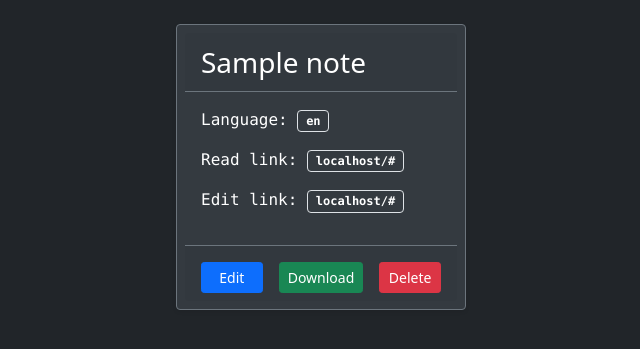
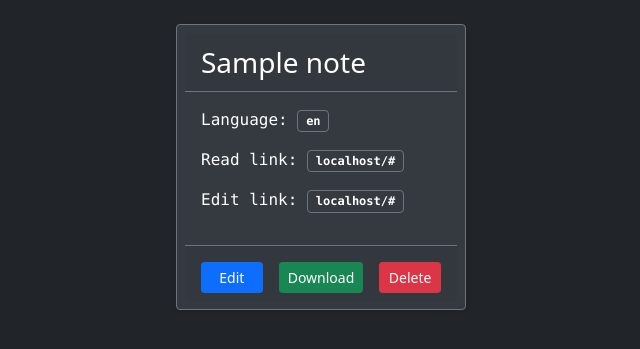
Before and after one commit to Krasnopolskiy/codeo, a Django app: page /dashboard/ in a window 1280 px wide. Shown: the part 56-405 px from the top of the page, without its empty margins (319-959 px from the left). Run offline with Django 3.2, Linux system fonts and the light colour scheme; a user stored in the database is signed in; tables that the repository leaves empty hold one stand-in row (values such as "Sample post"); some libraries are stand-ins or nearby versions.

Commit message:
Improve styles

```diff
--- a/notes/templates/pages/dashboard.html
+++ b/notes/templates/pages/dashboard.html
@@ -14,13 +14,13 @@
                 <div class="card-body">
                     <ul class="list-unstyled font-monospace">
                         <li class="fs-6 mb-3">
-                            Language: <span class="badge border">{{ note.language }}</span>
+                            Language: <span class="badge border border-secondary">{{ note.language }}</span>
                         </li>
                         <li class="fs-6 mb-3">
-                            Read link: <span class="badge border">{{ host }}{{ note.read_link }}</span>
+                            Read link: <span class="badge border border-secondary">{{ host }}{{ note.read_link }}</span>
                         </li>
                         <li class="fs-6 mb-3">
-                            Edit link: <span class="badge border">{{ host }}{{ note.edit_link }}</span>
+                            Edit link: <span class="badge border border-secondary">{{ host }}{{ note.edit_link }}</span>
                         </li>
                     </ul>
                 </div>
```
